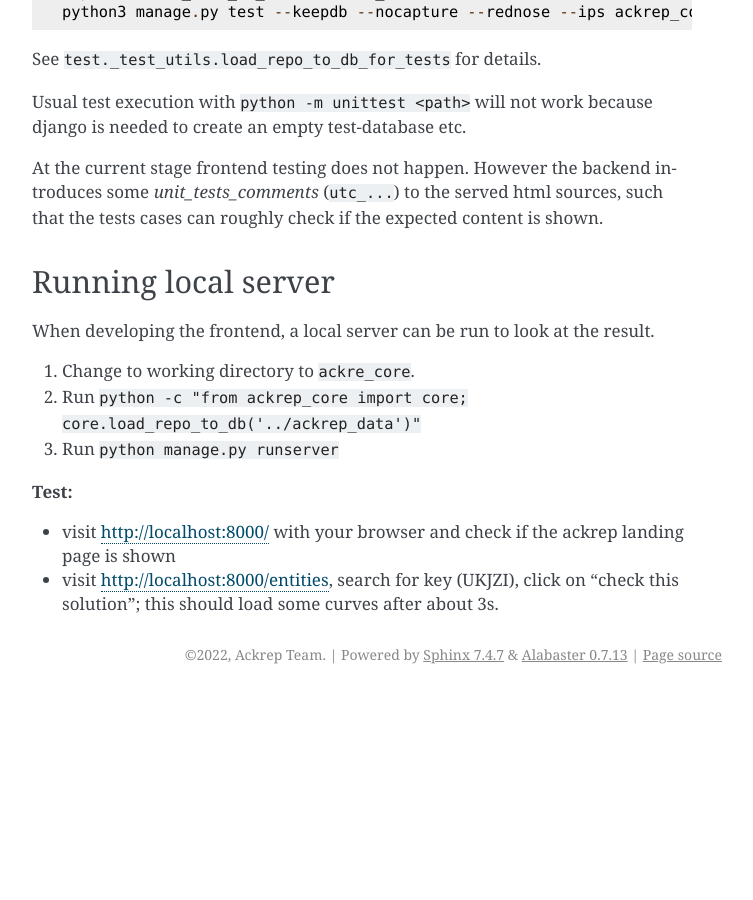
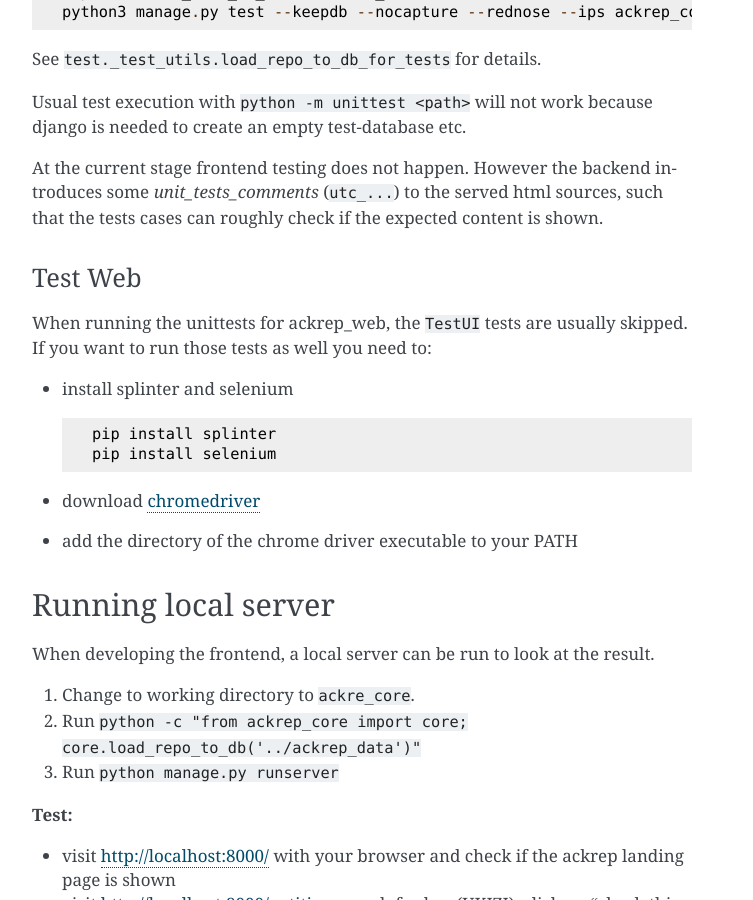
Before and after one commit to ackrep-org/ackrep_doc, a Sphinx documentation site: the page built from docs/source/devdoc/contributing_framework.md, in a window 1280 px wide and 900 px high, scrolled down 1791 px. Shown: the whole window, without its empty margins (388-1141 px from the left). Built offline with Sphinx 7.4.7, drawn with Linux system fonts in a browser that asks for light colours; before the commit the page ends 2485 px from its top, so only the background shows below that.

Commit message:
feat: installation of splinter added

````diff
--- a/docs/source/devdoc/contributing_framework.md
+++ b/docs/source/devdoc/contributing_framework.md
@@ -67,6 +67,16 @@ Usual test execution with  `python -m unittest <path>` will not work because dja
 
 At the current stage frontend testing does not happen. However the backend introduces some *unit_tests_comments* (`utc_...`) to the served html sources, such that the tests cases can roughly check if the expected content is shown.
 
+### Test Web
+When running the unittests for ackrep_web, the `TestUI` tests are usually skipped. If you want to run those tests as well you need to:
+- install splinter and selenium
+  ```
+  pip install splinter
+  pip install selenium
+  ```
+- download [chromedriver](https://chromedriver.chromium.org/home)
+- add the directory of the chrome driver executable to your PATH
+
 ## Running local server
 When developing the frontend, a local server can be run to look at the result.
 
````
